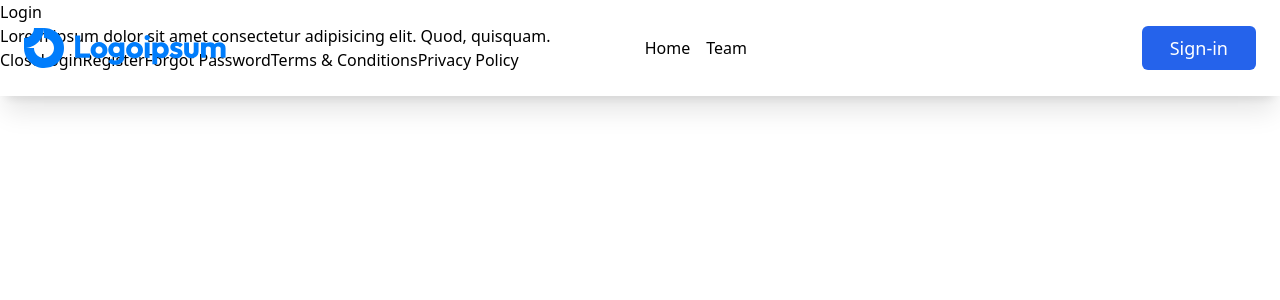
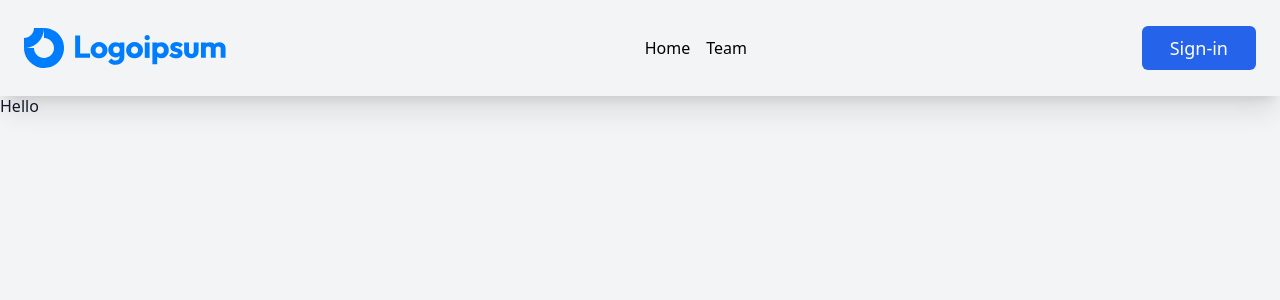
Before and after one commit to Fazorla/CapstoneTest, a Next.js app: page / in a window 1280 px wide. Shown: the top 300 px of the page. Built offline with nearby package versions, Linux system fonts and the light colour scheme.

Commit message:
Fixed the navbar, started on the login page

```diff
--- /dev/null
+++ b/app/SigningPage/Page.jsx
@@ -0,0 +1,31 @@
+import React, { useState } from 'react'
+
+function SigningPage() {
+    const [name, setName] = useState("");
+    const [email, setEmail] = useState("");
+    const [password, setPassword] = useState("");
+  return (
+    <div className='sign-in-container'>
+        <form>
+            <div class="fHeader">
+                <div>Sign Up</div>
+                <div></div>
+            </div>
+            <div>
+                <input type='text' placeholder='Enter your name' value={name} onChange={(e) => setName(e.target.value)} />
+            </div>
+            <div>
+                <input type="email" placeholder='Enter your email' value={email} onChange={(e) => setEmail(e.target.value)}/>
+            </div>
+            <div>
+                <input type='password' placeholder='Enter your password' value={password} onChange={(e) => setPassword(e.target.value)}/>
+            </div>
+            <div>
+
+            </div>
+        </form>
+    </div>
+  )
+}
+
+export default SigningPage
--- a/app/layout.jsx
+++ b/app/layout.jsx
@@ -1,3 +1,4 @@
+import Navbar from "@/components/Navbar";
 import "@/styles/globals.css";
 
 export const metadata = {
@@ -8,11 +9,10 @@ export const metadata = {
 
 const RootLayout = ({ children }) => {
   return (
-    <html lang="en">
-      <body>
-        <div className="main">
-          <main className="app">{children}</main>
-        </div>
+    <html lang="en" class="text-gray-900 antialiased leading-tight">
+      <body className="min-h-screen bg-gray-100">
+        <Navbar/>
+          <div>{children}</div>
       </body>
     </html>
   );
--- a/app/page.jsx
+++ b/app/page.jsx
@@ -1,12 +1,11 @@
 import React from "react";
 import Navbar from "@/components/Navbar";
-import LoginModal from "@/components/LoginModal";
 
 const Home = () => {
   return (
     <>
-      <Navbar />
-      <LoginModal />
+    <main><h1>Hello</h1></main>
+
     </>
   );
 };
--- a/components/LoginModal.jsx
+++ /dev/null
@@ -1,32 +0,0 @@
-import { useState } from "react";
-
-const LoginModal = () => {
-  const [Modal, setModal] = useState(false);
-
-  const openModal = () => {
-    setModal(!modal);
-  };
-  return (
-    <>
-      <div className="modal">
-        <div className="overlay">
-          <div className="modal-content">
-            <h1>Login</h1>
-            <p>
-              Lorem ipsum dolor sit amet consectetur adipisicing elit. Quod,
-              quisquam.
-            </p>
-            <button onClick={openModal}>Close</button>
-            <button>Login</button>
-            <button>Register</button>
-            <button>Forgot Password</button>
-            <button>Terms & Conditions</button>
-            <button>Privacy Policy</button>
-          </div>
-        </div>
-      </div>
-    </>
-  );
-};
-
-export default LoginModal;
--- a/components/Navbar.jsx
+++ b/components/Navbar.jsx
@@ -5,7 +5,7 @@ import Logo from "../public/logo.svg";
 import { AiOutlineMenu } from "react-icons/ai";
 import { AiOutlineClose } from "react-icons/ai";
 import { useState } from "react";
-import LoginModal from "./LoginModal";
+
 
 const navigation = [
   { name: "Home", href: "./" },
@@ -19,7 +19,7 @@ function Navbar() {
   };
 
   return (
-    <nav className="fixed w-full h-24 shadow-xl">
+    <nav className="w-full h-24 shadow-xl">
       <div className="flex justify-between items-center h-full w-full px-6 2xl:px-16">
         <Link href="">
           <Image
--- a/package.json
+++ b/package.json
@@ -10,9 +10,9 @@
   },
   "dependencies": {
     "firebase": "^10.4.0",
-    "next": "13.5.4",
-    "react": "^18",
-    "react-dom": "^18",
+    "next": "^13.5.5",
+    "react": "^18.2.0",
+    "react-dom": "^18.2.0",
     "react-icons": "^4.11.0"
   },
   "devDependencies": {
```
Also changed, not shown: 1 other file (tests, documents, lock files or other folders).
